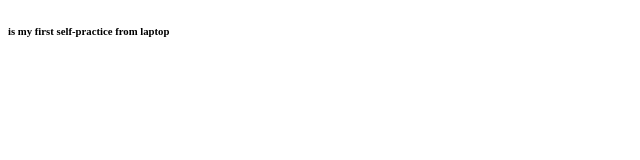
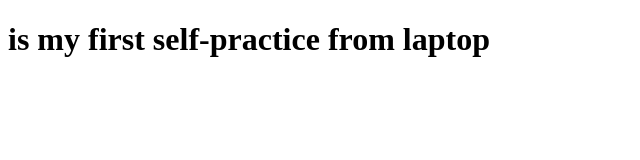
Before and after one commit to usnenashevy/git-vscode, a plain HTML site: page index.html in a window 1280 px wide. Shown: the whole page, without its empty margins (0-640 px from the left). Drawn offline with Linux system fonts and the light colour scheme.

Commit message:
Font changed

```diff
--- a/index.html
+++ b/index.html
@@ -6,6 +6,6 @@
     <title>I write code from VSC</title>
   </head>
   <body>
-    <h6>is my first self-practice from laptop</h6>
+    <h1>is my first self-practice from laptop</h1>
   </body>
 </html>
```
